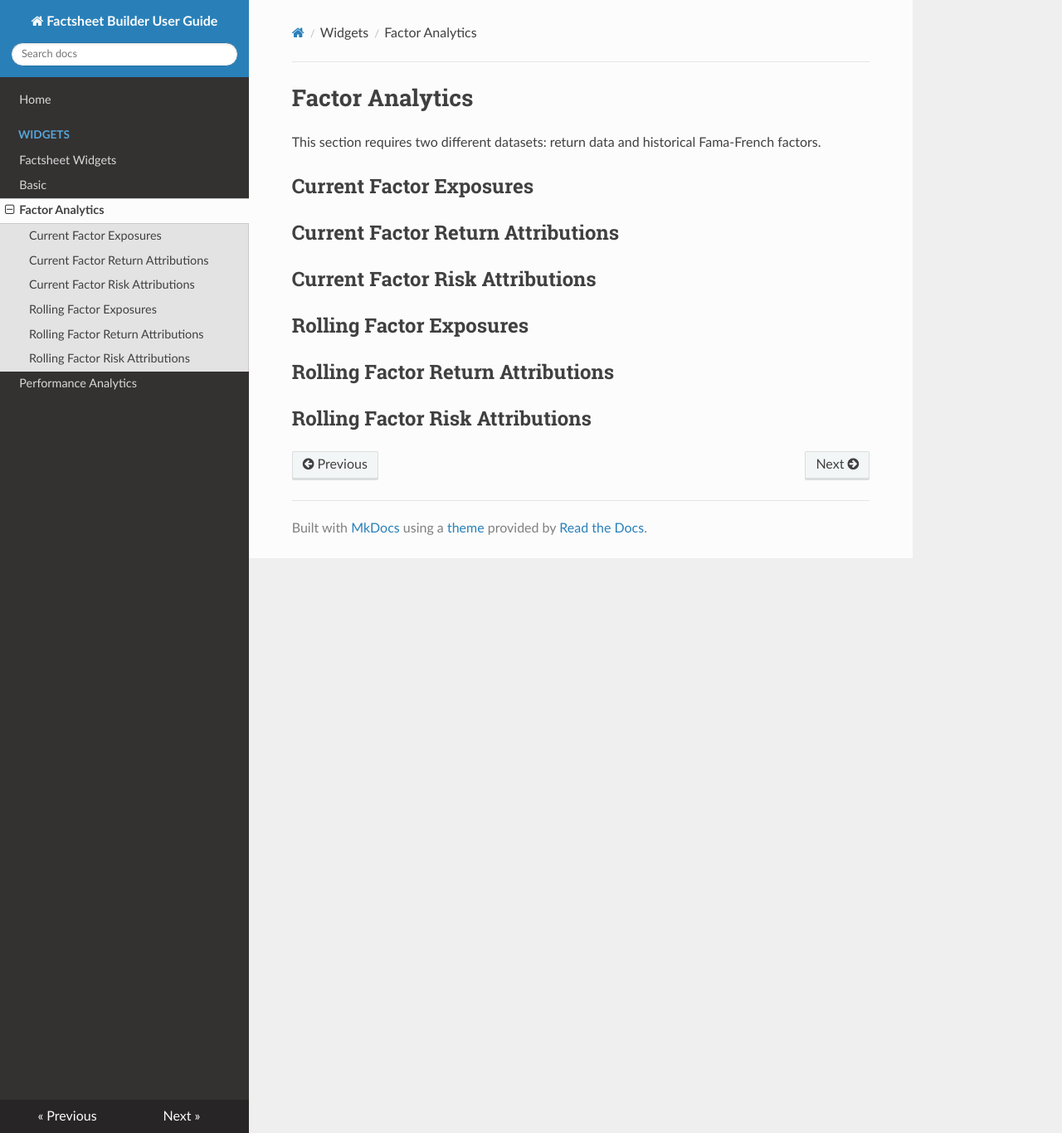
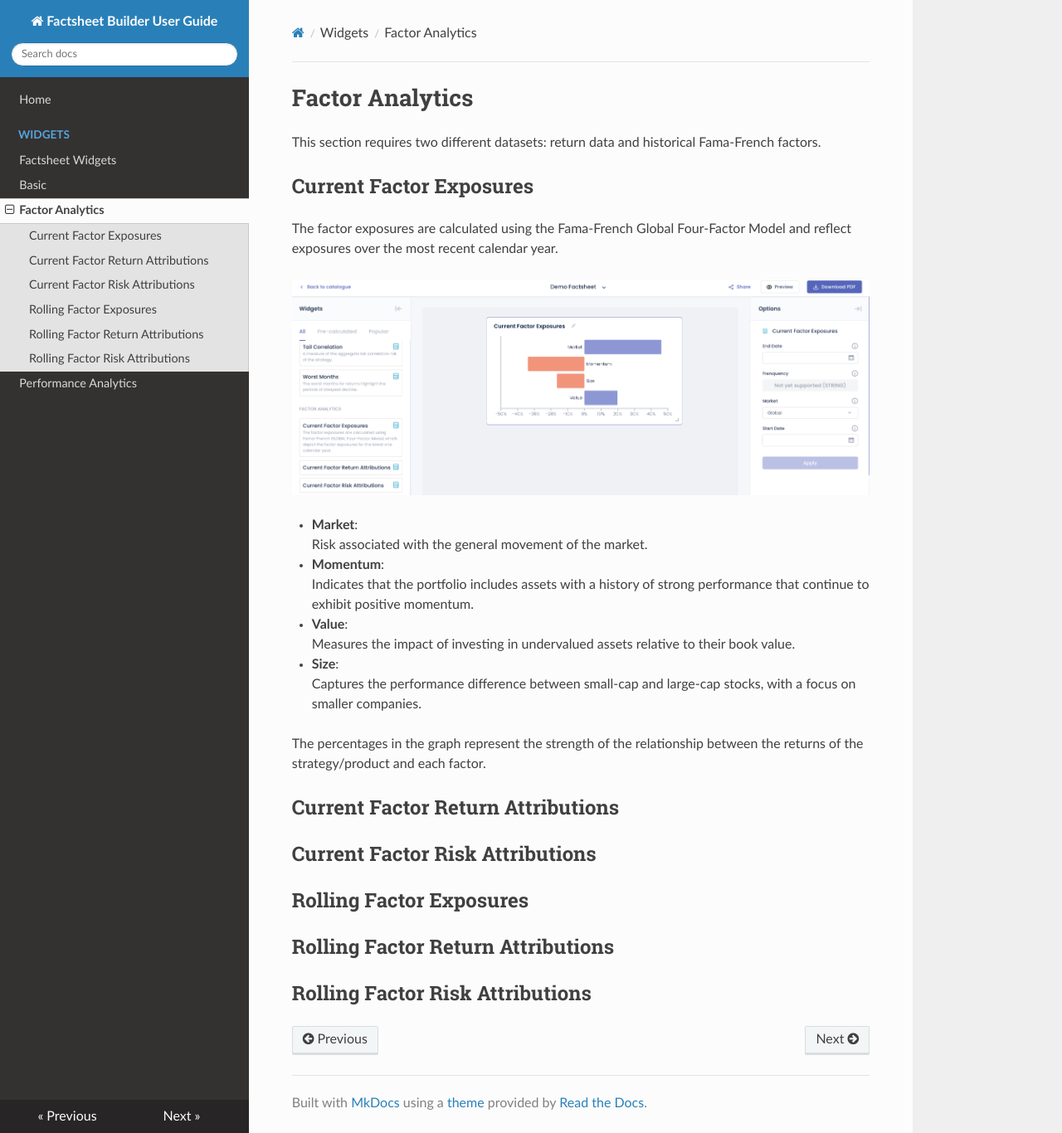
Before and after one commit to noviscient/factbox-user-guide, an MkDocs documentation site: the page built from docs/widgets/factor_analytics.md, in a window 1280 px wide and 1366 px high. Shown: the whole window at 83% size. Built offline with MkDocs 1.6.1, drawn with Linux system fonts in a browser that asks for light colours; nearby versions of some CDN libraries.

Commit message:
updates factors

```diff
--- a/docs/widgets/factor_analytics.md
+++ b/docs/widgets/factor_analytics.md
@@ -3,6 +3,25 @@
 This section requires two different datasets: return data and historical Fama-French factors.
 
 ## Current Factor Exposures
+
+The factor exposures are calculated using the Fama-French Global Four-Factor Model and reflect exposures over the most recent calendar year.
+
+<img src="../../images/widgets/SCR-20250514-cltg.png" alt="Current Factor Exposures"/>
+
+- **Market**:
+  Risk associated with the general movement of the market.
+
+- **Momentum**:
+  Indicates that the portfolio includes assets with a history of strong performance that continue to exhibit positive momentum.
+
+- **Value**:
+  Measures the impact of investing in undervalued assets relative to their book value.
+
+- **Size**:
+  Captures the performance difference between small-cap and large-cap stocks, with a focus on smaller companies.
+
+The percentages in the graph represent the strength of the relationship between the returns of the strategy/product and each factor.
+
 
 ## Current Factor Return Attributions
 
```
Also changed, not shown: docs/images/widgets/SCR-20250514-cltg.png (added).
